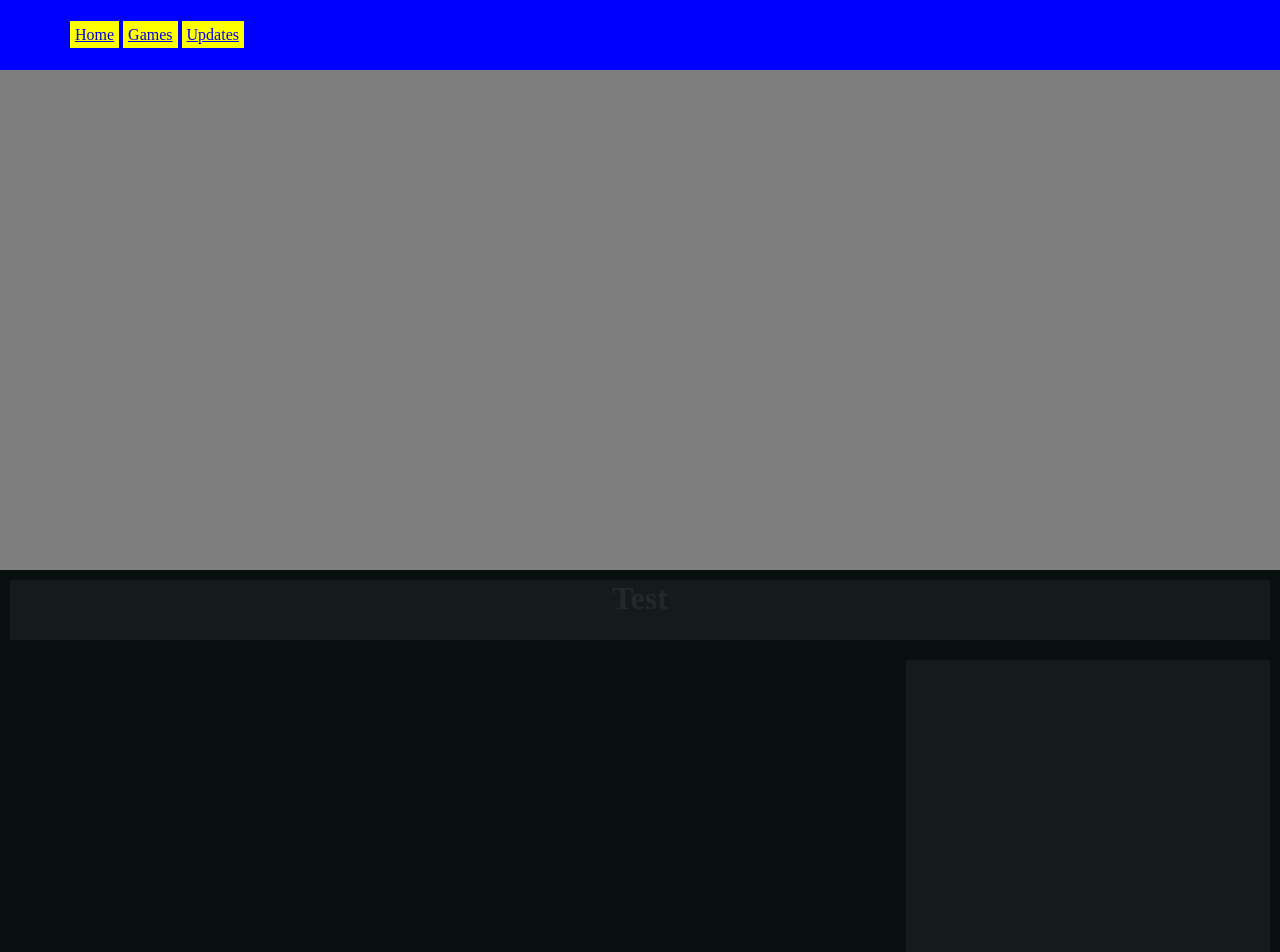
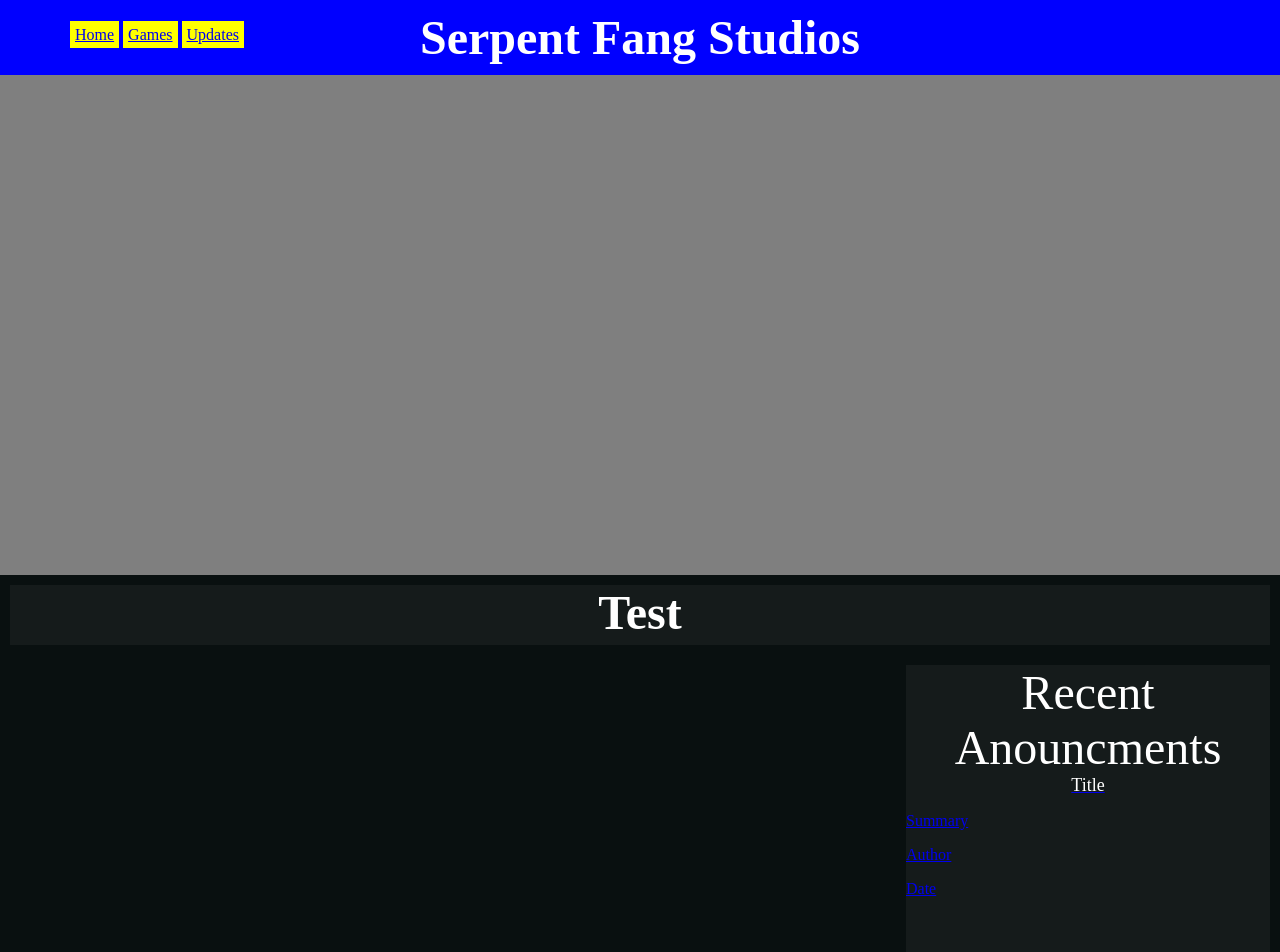
Before and after one commit to Serpent-Fang-Studios/Serpent-Fang-Studios.github.io, a plain HTML site: page index.html in a window 1280 px wide. Shown: the top 952 px of the page. Drawn offline with Linux system fonts and the light colour scheme.

Commit message:
Started announcements section

```diff
--- a/index.html
+++ b/index.html
@@ -13,28 +13,39 @@
             <li><a href="index.html">Games</a></li>
             <li><a href="index.html">Updates</a></li>
         </ul>
+        <div class="title">
+            <h1>Serpent Fang Studios</h1>
+        </div>
     </nav>
     <div class="Cover">
-
+        <img src="" alt="">
     </div>
     <div class="generalContent">
         <div class="title">
             <h1>Test</h1>
         </div>
-        <div>
         <div class="RecentAnouncmentsContainer">
             <div class="RecentAnouncments">
                 <div class="title">
                     <p>Recent Anouncments</p>
                 </div>
                 <div class="contentblock">
+                    <a href="index.html">
+                        <div class="AnouncmentBlock">
+                            <div class="title-small"><p>Title</p></div>
+                            <div class="Summary"><p>Summary</p></div>
+                            <div class="About">
+                                <div class="Author"><p>Author</p></div>
+                                <div class="Date"><p>Date</p></div>
+                            </div>
+                        </div>
+                    </a>
+                </div>
             </div>
         </div>
     </div>
     <div class="Games">
 
     </div>
-        </div>
-    </div>
 </body>
 </html>
--- a/main.css
+++ b/main.css
@@ -6,6 +6,8 @@ nav{
     background-color: blue;
     position: sticky;
     padding: 10px 30px 10px 30px;
+    display: grid;
+    grid-template-columns: 30% auto 30%;
 }
 
 nav ui{
@@ -40,9 +42,8 @@ div.generalContent div.title{
     grid-row-end: 2;
 }
 
-div.generalContent div{
-    background-color: gray;
-    opacity: 0.1;
+div.generalContent > div{
+    background-color: #151B1B;
     grid-column-start: 3;
     grid-column-end: 4;
     grid-row-start: 2;
@@ -58,8 +59,15 @@ div.generalContent div{
 
 
 div.title *{
-    font-size: xx-large;
+    font-size: xxx-large;
     color: white;
     margin: auto;
     text-align: center;
 }
+
+div.title-small *{
+    font-size: large;
+    color: white;
+    margin: auto;
+    text-align: center;
+}
```
Lines whose indentation alone changed are shown as unchanged.
